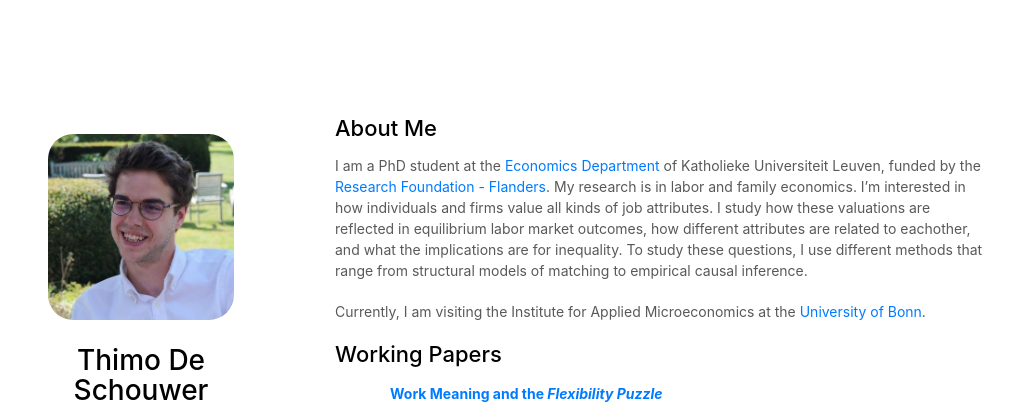
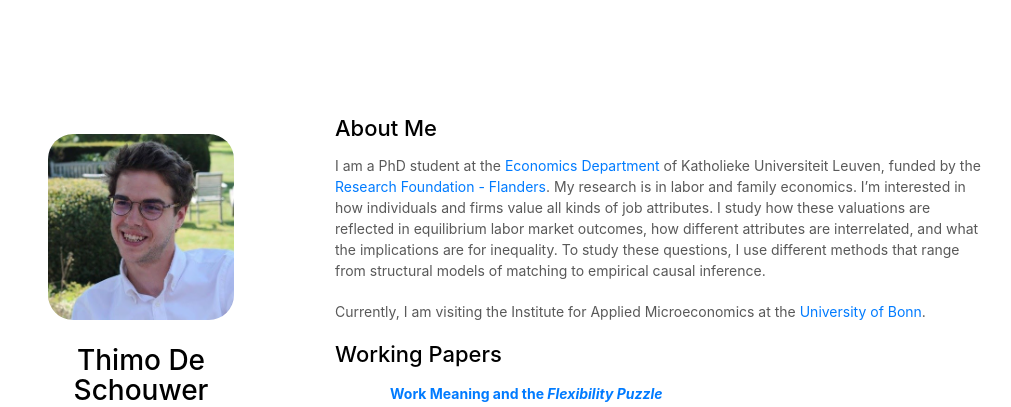
Before and after one commit to thimodeschouwer/thimodeschouwer.github.io, a Jekyll site: the page built from index.md, in a window 1280 px wide and 991 px high. Shown: the top 407 px of the window, without its empty margins (135-1146 px from the left). Built offline with Jekyll 4.4.1, drawn with Linux system fonts in a browser that asks for light colours; nearby versions of some CDN libraries; a style sheet for code colours, icons or effects is not loaded; our own code applies the rules of GitHub Pages for plain Markdown files.

Commit message:
Update index.md

```diff
--- a/index.md
+++ b/index.md
@@ -4,7 +4,7 @@ layout: homepage
 
 ## About Me
 
-I am a PhD student at the [Economics Department](https://feb.kuleuven.be/research/economics/ces) of Katholieke Universiteit Leuven, funded by the [Research Foundation - Flanders](https://www.fwo.be/en/). My research is in labor and family economics. I'm interested in how individuals and firms value all kinds of job attributes. I study how these valuations are reflected in equilibrium labor market outcomes, how different attributes are related to eachother, and what the implications are for inequality. To study these questions, I use different methods that range from structural models of matching to empirical causal inference.
+I am a PhD student at the [Economics Department](https://feb.kuleuven.be/research/economics/ces) of Katholieke Universiteit Leuven, funded by the [Research Foundation - Flanders](https://www.fwo.be/en/). My research is in labor and family economics. I'm interested in how individuals and firms value all kinds of job attributes. I study how these valuations are reflected in equilibrium labor market outcomes, how different attributes are interrelated, and what the implications are for inequality. To study these questions, I use different methods that range from structural models of matching to empirical causal inference.
 
 Currently, I am visiting the Institute for Applied Microeconomics at the [University of Bonn](https://www.uni-bonn.de/en/university/university).
 
```
